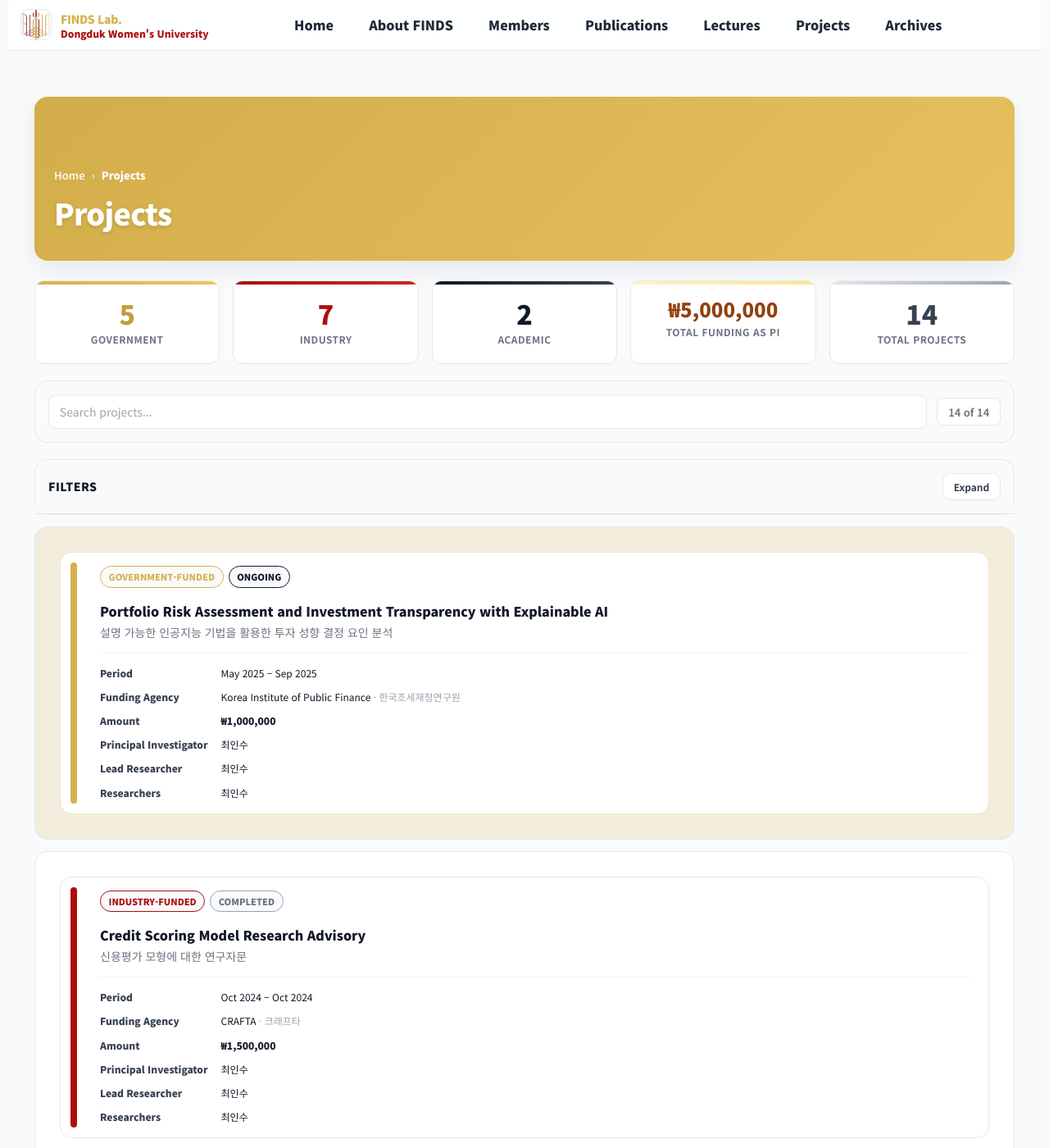
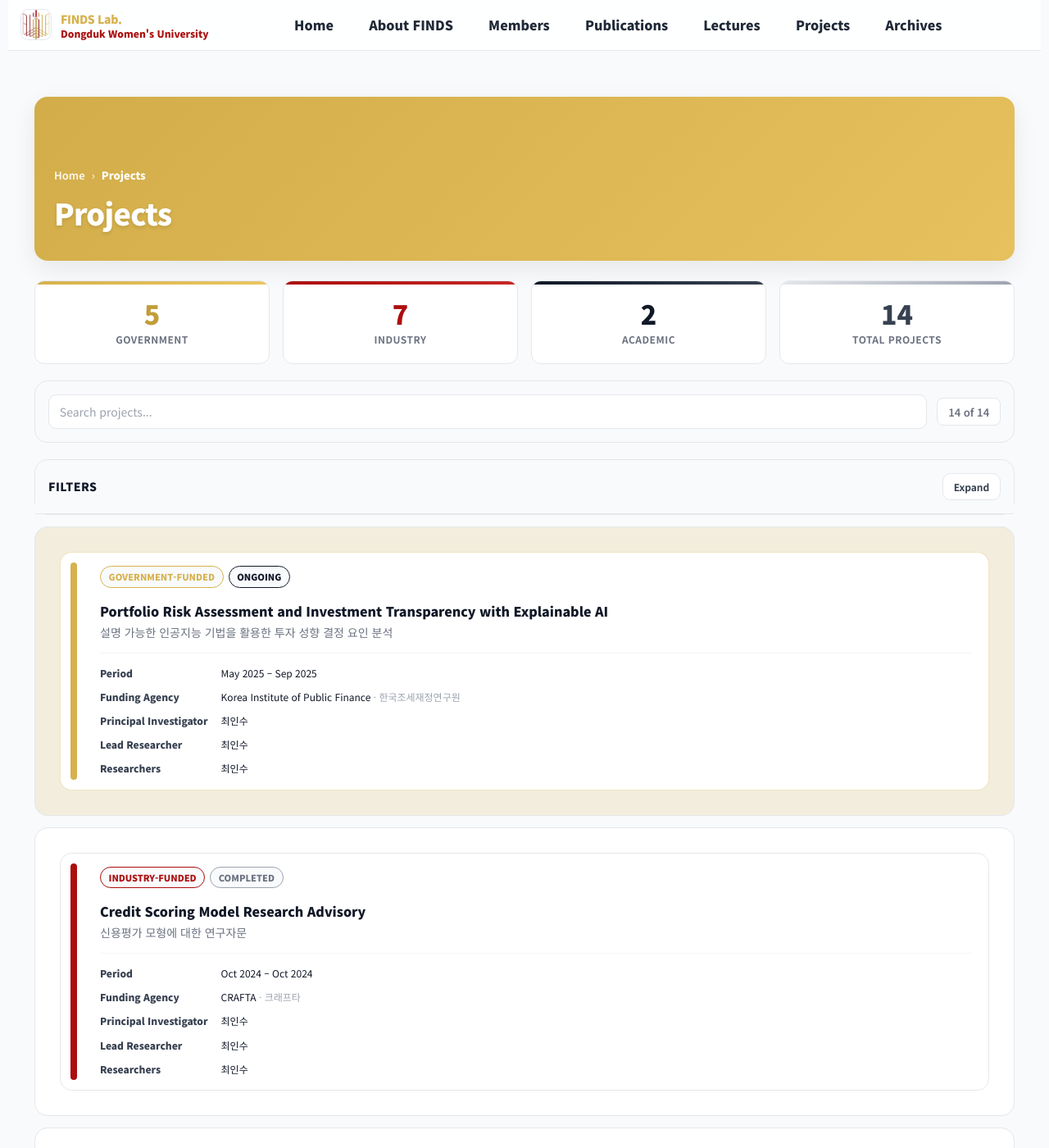
Before and after one commit to FinDS-Lab/site, a Jekyll site: the page built from projects.html, in a window 1280 px wide and 1400 px high. Shown: the whole window at 82% size. Built offline with Jekyll 4.4.1, drawn with Linux system fonts in a browser that asks for light colours; nearby versions of some CDN libraries; some of the changed text lies outside the part shown.

Commit message:
Update projects.html

```diff
--- a/projects.html
+++ b/projects.html
@@ -212,7 +212,7 @@ function generateDiamondNetwork() {
   <style>
     .stats-container {
       display: grid;
-      grid-template-columns: repeat(5, 1fr);
+      grid-template-columns: repeat(4, 1fr);
       gap: 16px;
       margin-bottom: 20px;
     }
@@ -247,10 +247,6 @@ function generateDiamondNetwork() {
 
     .stat-card.academic-stat::before {
       background: linear-gradient(135deg, #111827, #374151);
-    }
-
-    .stat-card.amount-stat::before {
-      background: linear-gradient(135deg, #fef3c7, #fde68a);
     }
 
     .stat-card.total-stat::before {
@@ -290,23 +286,14 @@ function generateDiamondNetwork() {
       color: #111827;
     }
 
-    .stat-card.amount-stat {
-      background: #ffffff;
-    }
-
-    .stat-card.amount-stat .stat-number {
-      color: rgb(146, 64, 14);
-      font-size: 24px;
-    }
-
     .stat-card.total-stat .stat-number {
       color: #374151;
     }
 
-    /* Tablet: 동일한 레이아웃 유지 */
+    /* Tablet */
     @media (max-width: 768px) {
       .stats-container {
-        grid-template-columns: repeat(5, 1fr);
+        grid-template-columns: repeat(4, 1fr);
         gap: 12px;
       }
       .stat-card {
@@ -315,26 +302,23 @@ function generateDiamondNetwork() {
       .stat-number {
         font-size: 26px;
       }
-      .stat-card.amount-stat .stat-number {
-        font-size: 20px;
-      }
       .stat-label {
         font-size: 10px;
       }
     }
 
-    /* Mobile: 2x2 + 1 레이아웃 */
+    /* Mobile: 3 + 1 layout */
     @media (max-width: 480px) {
       .stats-container {
         display: grid;
-        grid-template-columns: repeat(2, 1fr);
-        grid-template-rows: repeat(3, auto);
+        grid-template-columns: repeat(3, 1fr);
+        grid-template-rows: repeat(2, auto);
         gap: 10px;
       }
 
-      /* Total Projects가 마지막 줄 전체를 차지 */
+      /* Total Projects spans all 3 columns on second row */
       .stat-card.total-stat {
-        grid-column: 1 / span 2;
+        grid-column: 1 / span 3;
       }
 
       .stat-card {
@@ -342,9 +326,6 @@ function generateDiamondNetwork() {
       }
       .stat-number {
         font-size: 22px;
-      }
-      .stat-card.amount-stat .stat-number {
-        font-size: 16px;
       }
       .stat-label {
         font-size: 9px;
@@ -365,10 +346,6 @@ function generateDiamondNetwork() {
     <div class="stat-card academic-stat">
       <div class="stat-number" id="academicCount">0</div>
       <div class="stat-label">Academic</div>
-    </div>
-    <div class="stat-card amount-stat">
-      <div class="stat-number" id="totalAmount">₩0</div>
-      <div class="stat-label">Total Funding as PI</div>
     </div>
     <div class="stat-card total-stat">
       <div class="stat-number" id="totalCount">0</div>
@@ -441,7 +418,6 @@ function generateDiamondNetwork() {
   .meta-value{color:#111827;font-size:12px;line-height:1.6;word-break:keep-all;overflow-wrap:break-word}
 
   .ko-muted{color:#9ca3af}
-  .amount{font-weight:800;color:#111827}
 
   .empty{padding:32px;text-align:center;color:#6b7280;font-weight:700;border:1px dashed #e5e7eb;border-radius:1rem;background:#fff}
   .count{font-size:13px;color:#6b7280;font-weight:600;background:#fff;padding:.4rem .8rem;border:1px solid #e5e7eb;border-radius:.5rem;white-space:nowrap}
@@ -703,15 +679,6 @@ function generateDiamondNetwork() {
         <span class="meta-label">Funding Agency</span>
         <span class="meta-value">${agencyValue}</span>
       </div>`;
-
-    // Only add amount if it's not N/A
-    if (project.amount && project.amount !== 'N/A') {
-      metaItemsHTML += `
-      <div class="meta-item">
-        <span class="meta-label">Amount</span>
-        <span class="meta-value amount">${esc(project.amount)}</span>
-      </div>`;
-    }
 
     // Check project type for role display
     if (project.type === 'academic') {
@@ -827,17 +793,6 @@ function generateDiamondNetwork() {
       } else if (project.type === 'academic') {
         academicCount++;
       }
-
-      // Calculate total amount where 최인수 is Principal Investigator
-      if (project.roles && project.roles.principalInvestigator === '최인수' &&
-          project.amount && project.amount !== 'N/A') {
-        // Parse amount (remove ₩ and commas, convert to number)
-        const amountStr = project.amount.replace(/[₩,]/g, '');
-        const amountNum = parseInt(amountStr);
-        if (!isNaN(amountNum)) {
-          totalAmountAsPI += amountNum;
-        }
-      }
     });
 
     const totalCount = PROJECTS.length;
@@ -847,10 +802,6 @@ function generateDiamondNetwork() {
     animateNumber('industryCount', industryCount);
     animateNumber('academicCount', academicCount);
     animateNumber('totalCount', totalCount);
-
-    // Format and display total amount
-    const formattedAmount = '₩' + totalAmountAsPI.toLocaleString('ko-KR');
-    document.getElementById('totalAmount').textContent = formattedAmount;
   }
 
   // Number animation effect
```
Also changed, not shown: other parts of projects.html (+2 -3 lines).
